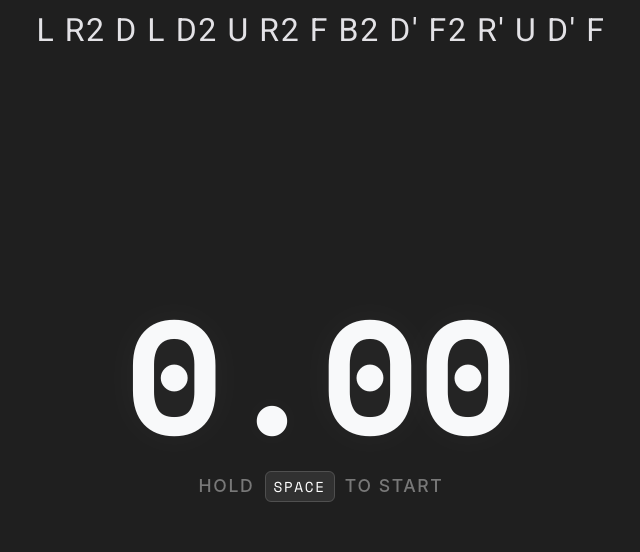
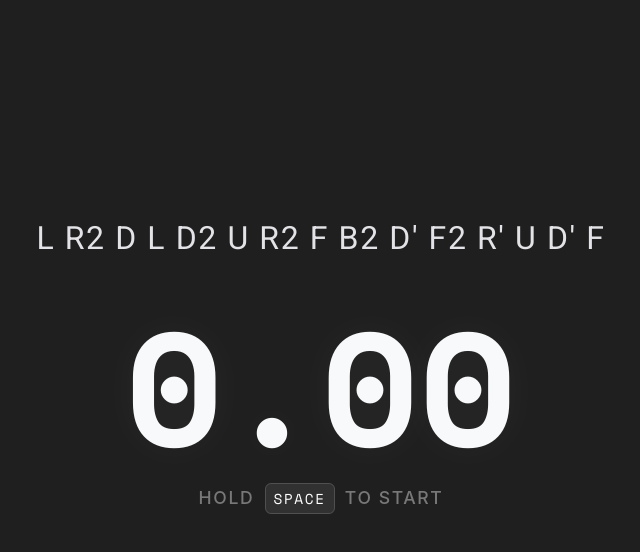
Before and after one commit to dmytropolizhai/rubiks-cube-timer, an Angular app: page / in a window 1280 px wide. Shown: the top 552 px of the page, without its empty margins (319-959 px from the left). Built offline with nearby package versions, Linux system fonts and the light colour scheme.

Commit message:
feat: Add solving list on the right

```diff
--- a/src/app/app.css
+++ b/src/app/app.css
@@ -1,15 +1,20 @@
-main {
-    margin: 20px;
+.layout {
+    display: flex;
+    min-height: 100vh;
+}
+
+.main-section {
+    flex: 1;
     display: flex;
     flex-direction: column;
-    justify-content: space-between;
+    justify-content: center;
     align-items: center;
-    height: 100%;
+    gap: 4rem;
 }
 
-.stopwatch-container {
-    flex: 1;
-    display: flex;
-    justify-content: center;
-    align-items: center;
+aside {
+    position: fixed;
+    margin: 2rem;
+    right: 0;
+    width: 300px;
 }
--- a/src/app/app.html
+++ b/src/app/app.html
@@ -1,8 +1,8 @@
-<main>
-  <app-scramble />
-  <div class="stopwatch-container">
+<main class="layout">
+  <section class="main-section">
+    <app-scramble />
     <app-stopwatch />
-  </div>
+  </section>
   <aside>
     <app-solving-list />
   </aside>
```
